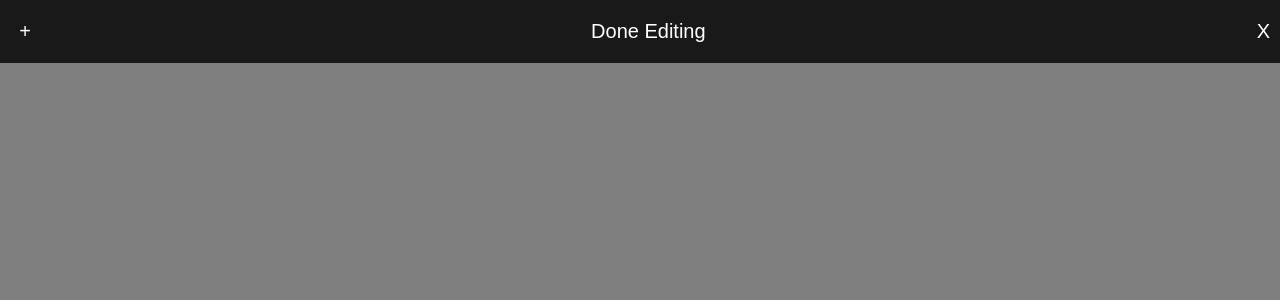
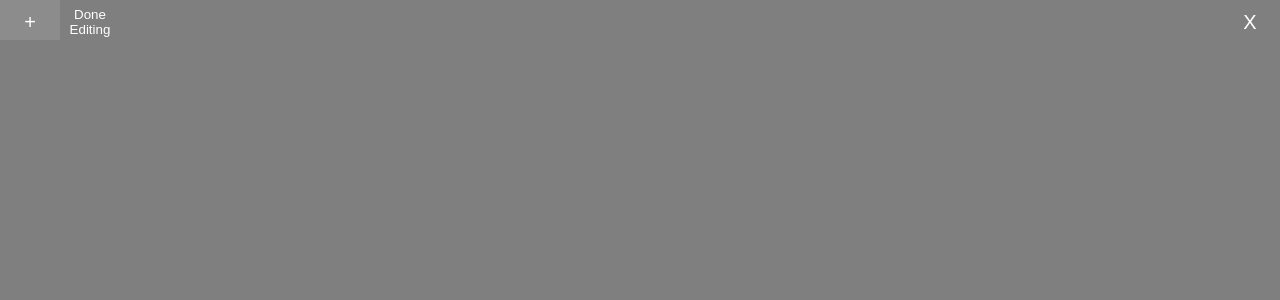
Before and after one commit to AtomicManic/world-clock-app, a React (Vite) app: page / in a window 1280 px wide. Shown: the top 300 px of the page. Built offline with nearby package versions, Linux system fonts and the light colour scheme.

Commit message:
static-header-without-icons

```diff
--- a/src/App.css
+++ b/src/App.css
@@ -8,7 +8,8 @@ body {
 }
 
 .app-container {
-  height: 100vh; /* Set the height to be constant */
+  height: 100vh;
+  width: 100vw;
   display: flex;
   flex-direction: column;
   align-items: center;
@@ -18,52 +19,56 @@ body {
 
 .app-header {
   width: 100%;
+  height: 40px;
   display: flex;
   justify-content: space-between;
   align-items: center;
-  background-color: rgba(0, 0, 0, 0.8);
+  background-color: rgba(0, 0, 0, 0);
   color: white;
-  position: fixed;
+  /* position: fixed;
   top: 0;
-  z-index: 1000;
-  opacity: 0;
-  transition: opacity 0.3s ease-in-out;
-  -webkit-app-region: drag;
-  padding: 10px;
+  left: 0;
+  right: 0;
+  z-index: 1000; */
+  /* padding: 0 10px; */
+  box-sizing: border-box;
+  -webkit-app-region: drag; /* Make the header draggable */
 }
 
-.app-header.visible {
-  opacity: 1;
+.left-header {
+  display: flex;
+  align-items: center;
+  padding: 0;
+  height: 100%;
+}
+
+.app-header button {
+  background-color: transparent;
+  color: white;
+  border: none;
+  padding-top: 5px;
+  cursor: pointer;
+  height: 100%;
+  transition: background-color 0.3s ease;
+  -webkit-app-region: no-drag; /* Make buttons non-draggable */
+  /* margin-left: 10px; */
+  width: 60px;
 }
 
 .app-header button:hover {
-  background-color: rgba(250, 246, 246, 0.2);
+  background-color: rgba(255, 255, 255, 0.1);
 }
 
 .add-clock-button,
-.close-app-button,
-.edit-clocks-btn {
-  padding: 10px;
-  background-color: rgba(0, 0, 0, 0);
-  color: white;
-  border: none;
-  border-radius: 4px;
-  cursor: pointer;
-  font-size: 16px;
-  -webkit-app-region: no-drag;
+.close-app-button {
   font-size: 20px;
 }
 
 .clocks-container {
-  margin-top: 60px; /* Allow space for header */
   display: flex;
   flex-wrap: wrap;
   justify-content: center;
   padding: 20px;
+  width: 100%;
   box-sizing: border-box;
-  width: fit-content; /* Ensure width expands as clocks are added */
 }
-
-.add-clock-button {
-  width: 50px;
-}
--- a/src/App.jsx
+++ b/src/App.jsx
@@ -29,22 +29,21 @@ const App = () => {
     window.electron.ipcRenderer.send("close-app");
   };
 
+  const handleEditClocks = () => {
+    setIsEditing(!isEditing);
+  };
+
   return (
-    <div
-      className="app-container"
-      onMouseEnter={() => setIsEditing(true)}
-      onMouseLeave={() => setIsEditing(false)}
-    >
-      <div className={`app-header ${isEditing ? "visible" : ""}`}>
-        <button className="add-clock-button" onClick={addClock}>
-          +
-        </button>
-        <button
-          className="edit-clocks-btn"
-          onClick={() => setIsEditing(!isEditing)}
-        >
-          {isEditing ? "Done Editing" : "Edit Clocks"}
-        </button>
+    <div className="app-container">
+      <div className="app-header">
+        <div className="left-header">
+          <button className="add-clock-button" onClick={addClock}>
+            +
+          </button>
+          <button className="edit-clocks-btn" onClick={handleEditClocks}>
+            {isEditing ? "Done Editing" : "Edit Clocks"}
+          </button>
+        </div>
         <button className="close-app-button" onClick={closeApp}>
           X
         </button>
@@ -57,6 +56,7 @@ const App = () => {
             removeClock={removeClock}
             updateClock={updateClock}
             isEditing={isEditing}
+            setIsEditing={setIsEditing}
           />
         ))}
       </div>
--- a/src/components/Clock.css
+++ b/src/components/Clock.css
@@ -6,7 +6,7 @@
   align-items: center;
   justify-content: space-between;
   flex-wrap: nowrap;
-  margin: 0px 10px 10px 10px;
+  margin: 0px 30px 0px 10px;
   border: 0;
   border-radius: 8px;
   background-color: rgba(0, 0, 0, 0);
```
